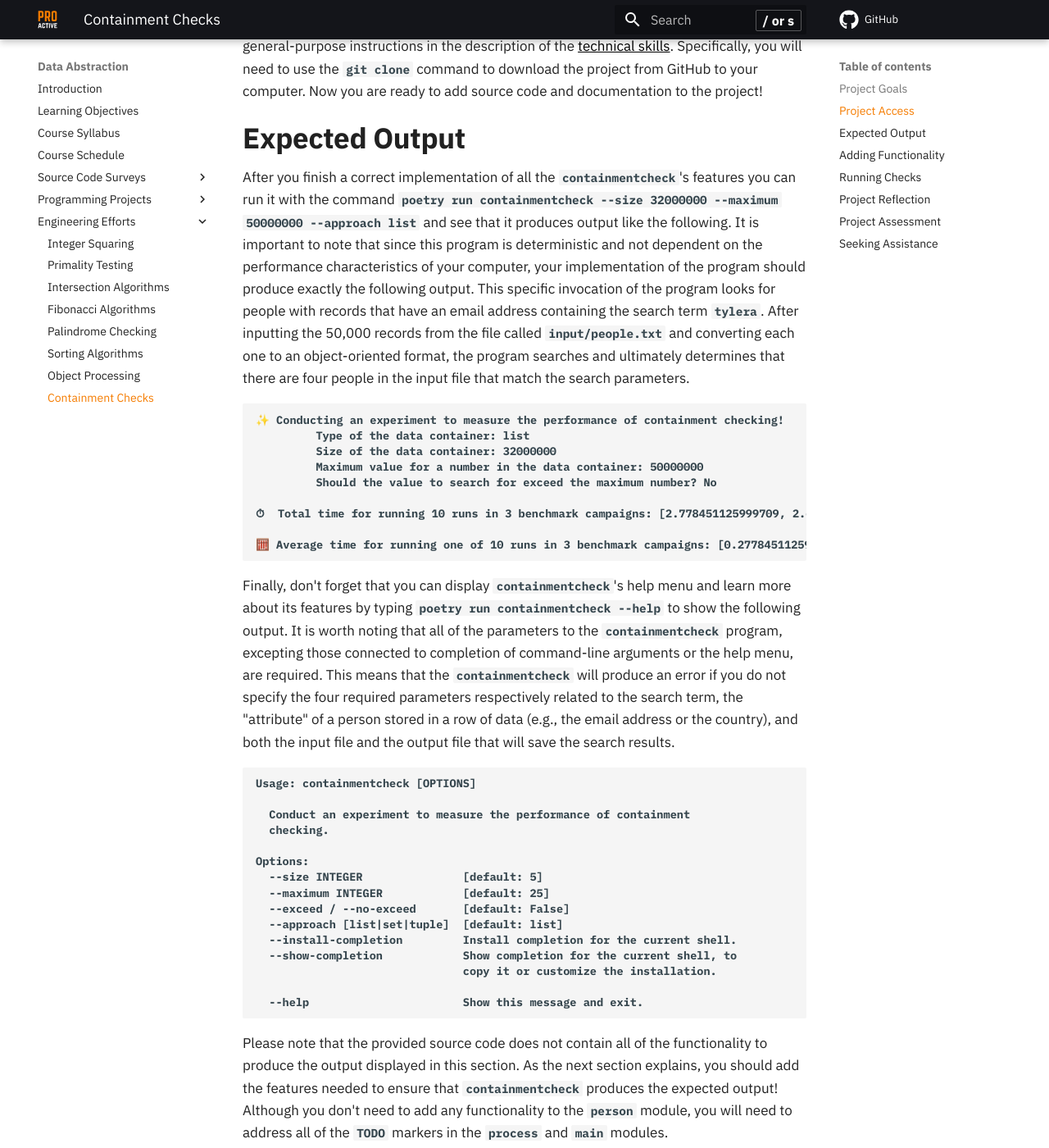
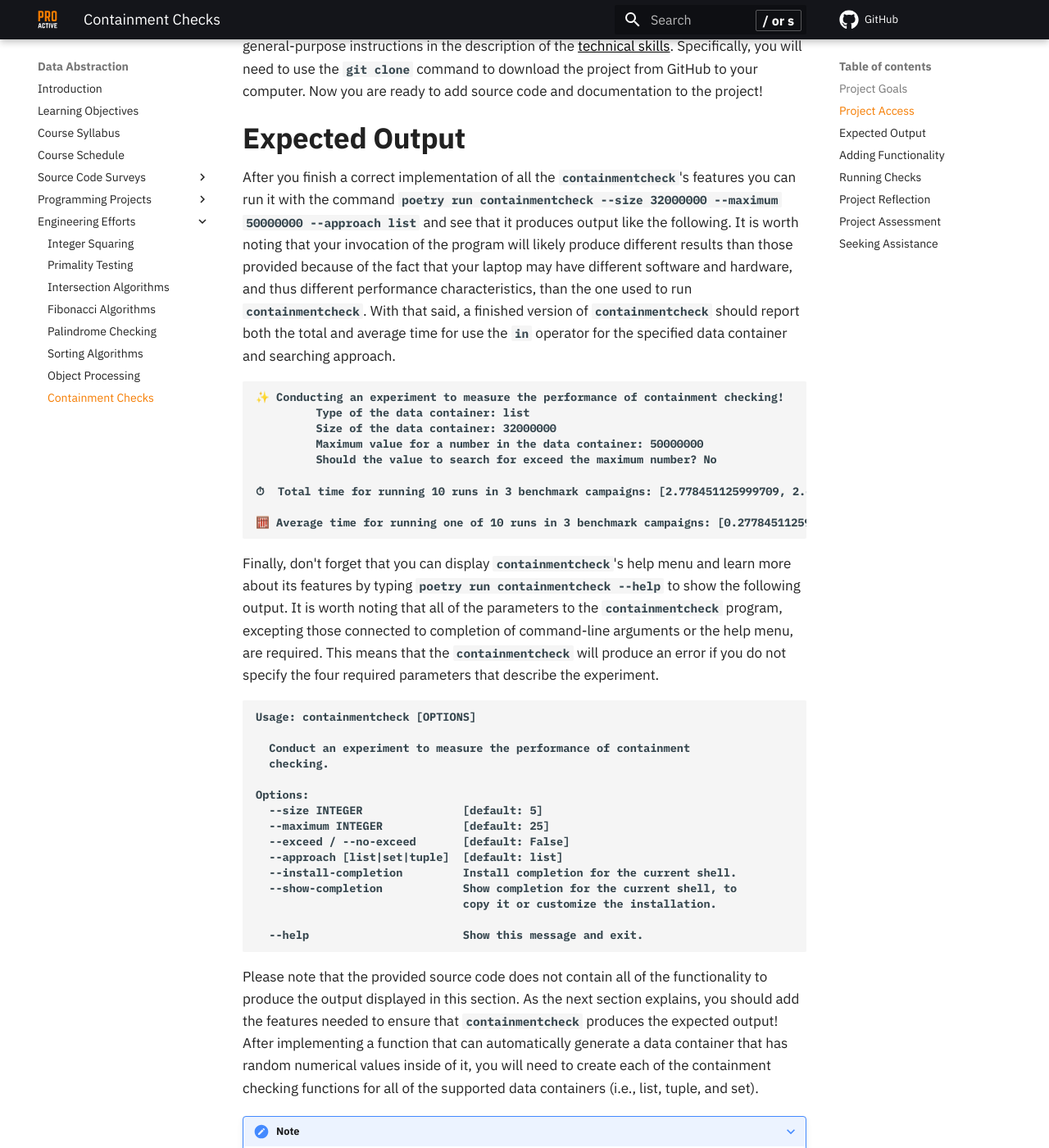
Before and after one commit to ProactiveProgrammers/www.proactiveprogrammers.com, an MkDocs documentation site: the page built from docs/data-abstraction/engineering-efforts/containment-checking.md, in a window 1280 px wide and 1400 px high, scrolled down 921 px. Shown: the whole window at 82% size. Built offline with MkDocs 1.6.1 and Material for MkDocs 9.7.7, drawn with Linux system fonts in a browser that asks for light colours; comment, search, counter and statistics services are not loaded.

Commit message:
feat: Add more details about expected output in containment-checking.

````diff
--- a/docs/data-abstraction/engineering-efforts/containment-checking.md
+++ b/docs/data-abstraction/engineering-efforts/containment-checking.md
@@ -43,15 +43,13 @@ project!
 After you finish a correct implementation of all the `containmentcheck`'s
 features you can run it with the command `poetry run containmentcheck --size
 32000000 --maximum 50000000 --approach list` and see that it produces output
-like the following. It is important to note that since this program is
-deterministic and not dependent on the performance characteristics of your
-computer, your implementation of the program should produce exactly the
-following output. This specific invocation of the program looks for people with
-records that have an email address containing the search term `tylera`. After
-inputting the 50,000 records from the file called `input/people.txt` and
-converting each one to an object-oriented format, the program searches and
-ultimately determines that there are four people in the input file that match
-the search parameters.
+like the following. It is worth noting that your invocation of the program will
+likely produce different results than those provided because of the fact that
+your laptop may have different software and hardware, and thus different
+performance characteristics, than the one used to run `containmentcheck`. With
+that said, a finished version of `containmentcheck` should report both the total
+and average time for use the `in` operator for the specified data container and
+searching approach.
 
 ```
 ✨ Conducting an experiment to measure the performance of containment checking!
@@ -71,9 +69,7 @@ show the following output. It is worth noting that all of the parameters to the
 `containmentcheck` program, excepting those connected to completion of
 command-line arguments or the help menu, are required. This means that the
 `containmentcheck` will produce an error if you do not specify the four required
-parameters respectively related to the search term, the "attribute" of a person
-stored in a row of data (e.g., the email address or the country), and both the
-input file and the output file that will save the search results.
+parameters that describe the experiment.
 
 ```
 Usage: containmentcheck [OPTIONS]
@@ -96,9 +92,10 @@ Options:
 Please note that the provided source code does not contain all of the
 functionality to produce the output displayed in this section. As the next
 section explains, you should add the features needed to ensure that
-`containmentcheck` produces the expected output! Although you don't need to add
-any functionality to the `person` module, you will need to address all of the
-`TODO` markers in the `process` and `main` modules.
+`containmentcheck` produces the expected output! After implementing a function
+that can automatically generate a data container that has random numerical
+values inside of it, you will need to create each of the containment checking
+functions for all of the supported data containers (i.e., list, tuple, and set).
 
 ???+ note
 
````
